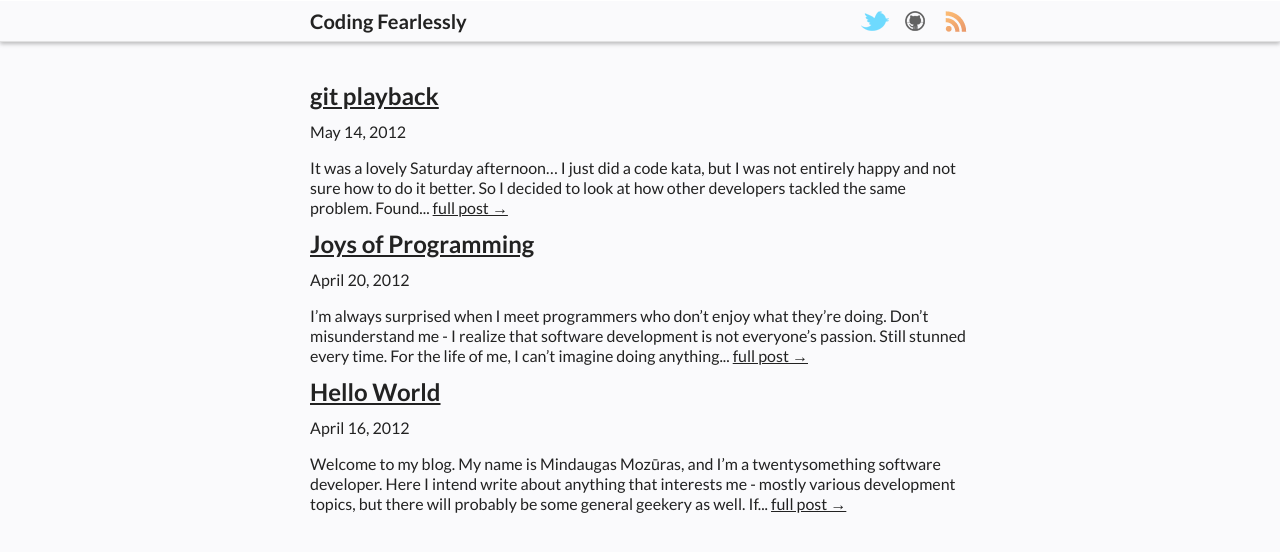
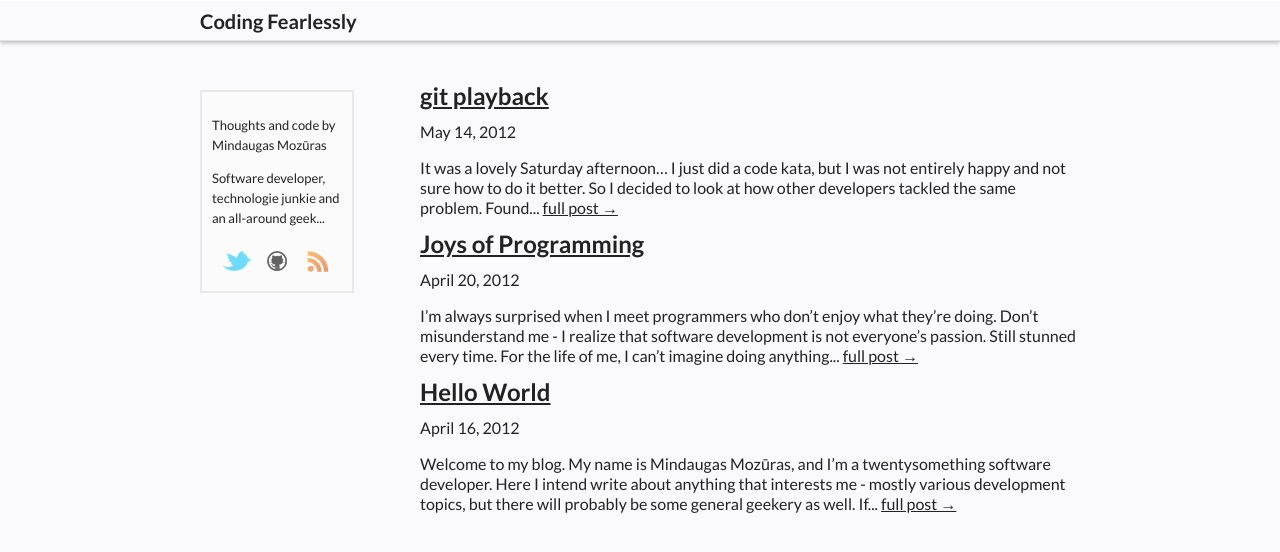
Before and after one commit to mmozuras/mmozuras.github.com, a Jekyll site: the page built from index.html, in a window 1280 px wide. Shown: the top 552 px of the page. Built offline with Jekyll 4.4.1, drawn with Linux system fonts in a browser that asks for light colours; Markdown is read by kramdown in place of the engine named in the settings; comment, search, counter and statistics services are not loaded.

Commit message:
Move navigation to the left side and add carbon

```diff
--- /dev/null
+++ b/_includes/carbonads.html
@@ -0,0 +1 @@
+<div id="carbonads-container"><div class="carbonad"><div id="azcarbon"></div><script type="text/javascript">var z = document.createElement("script"); z.type = "text/javascript"; z.async = true; z.src = "http://engine.carbonads.com/z/15365/azcarbon_2_1_0_VERT"; var s = document.getElementsByTagName("script")[0]; s.parentNode.insertBefore(z, s);</script></div></div>
--- a/_layouts/default.html
+++ b/_layouts/default.html
@@ -6,7 +6,7 @@
    <meta http-equiv="content-type" content="text/html;charset=utf-8" />
    <title>{{ page.title }}</title>
    <meta name="author" content="Mindaugas Mozūras" />
-   <meta name="description" content="Coding Fearlessly - writings by Mindaugas Mozūras.">
+   <meta name="description" content="Coding Fearlessly - thoughts and code by Mindaugas Mozūras.">
    <link rel="alternate" type="application/rss+xml" href="http://feeds.feedburner.com/CodingFearlessly">
    <link href="http://fonts.googleapis.com/css?family=Lato:300,400,700" rel="stylesheet" type="text/css">
    <link href="/css/default.css" media="screen" rel="stylesheet" type="text/css" />
@@ -18,21 +18,30 @@
     <div class="navbar-inner">
       <div class="container">
         <a class="brand" href="/">Coding Fearlessly</a>
-        <ul class="nav pull-right">
+      </div>
+    </div>
+  </div>
+
+  <div class="container">
+    <div id="sidebar">
+      <div id="about">
+        <p>Thoughts and code by Mindaugas Mozūras</p>
+        <p>Software developer, technologie junkie and an all-around geek...</p>
+        <ul class="nav">
           <li><a id="twitter" href="https://twitter.com/mmozuras"></a></li>
           <li><a id="github" href="https://github.com/mmozuras"></a></li>
           <li><a id="rss" href="http://feeds.feedburner.com/CodingFearlessly"></a></li>
         </ul>
       </div>
+      {% include carbonads.html %}
     </div>
-  </div>
-
-  <div id="main" class="container">
-    <section>
-      <div class="row">
-        {{ content }}
-      </div>
-    </section>
+    <div id="main">
+      <section>
+        <div class="row">
+          {{ content }}
+        </div>
+      </section>
+    </div>
   </div>
 
 </body>
```
Also changed, not shown: _sass/default.sass (+69 -57 lines), css/default.css.
